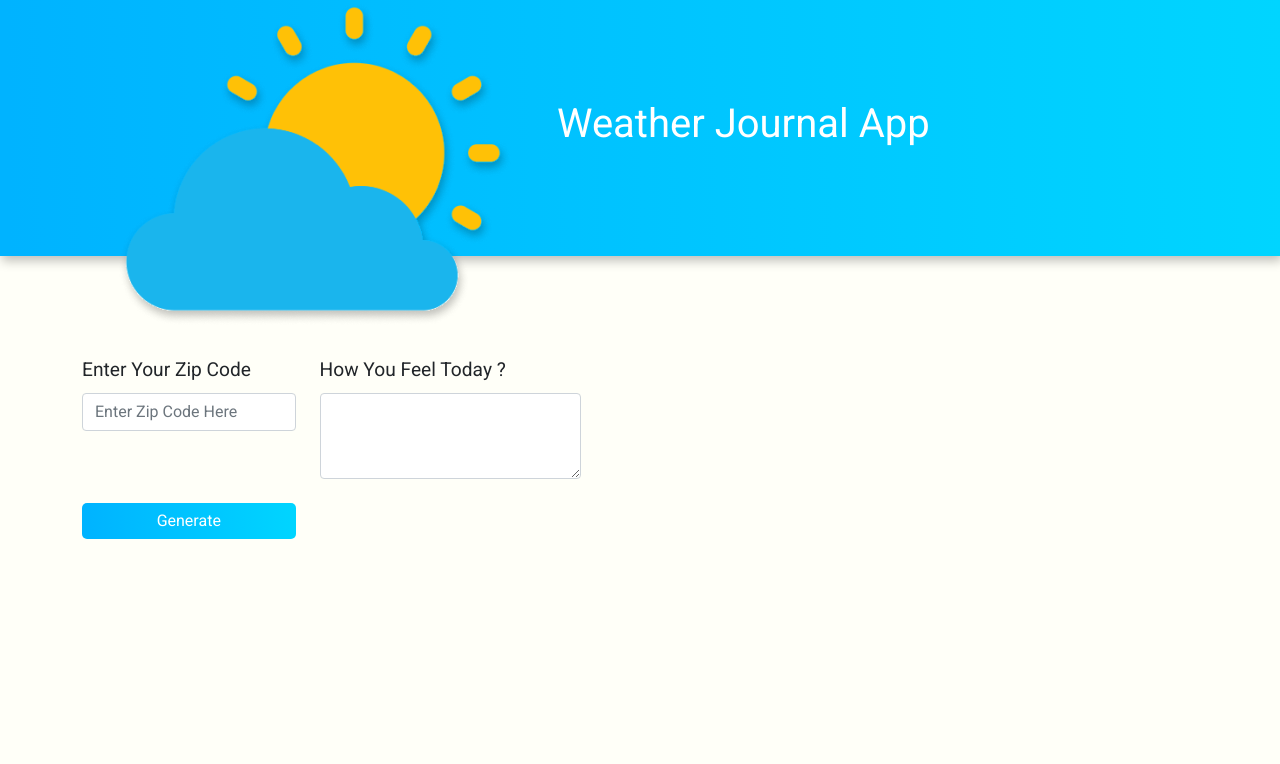
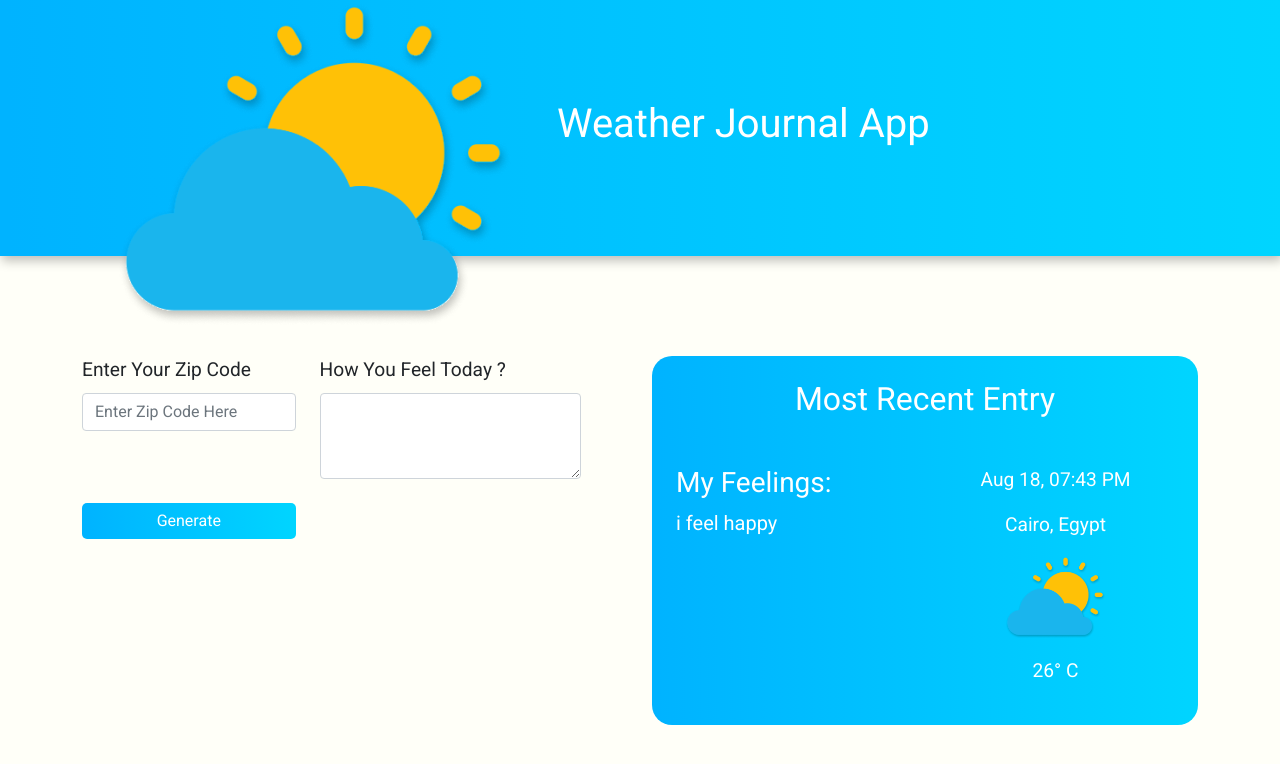
Before and after one commit to MahmoudFahiem/weather-journal-app, a website: page public/index.html in a window 1280 px wide. Drawn offline with nearby package versions, Linux system fonts and the light colour scheme; a web font is replaced by a local one.

Commit message:
feat: Create Most Recent Entry Section UI

```diff
--- a/public/css/style.css
+++ b/public/css/style.css
@@ -61,6 +61,18 @@ section.app-body .form-control::placeholder {
 }
 
 /*
+** Most Recent Entry **
+*/
+
+section.most-recent-entry {
+    background: var(--primary-light);
+    background: linear-gradient(269.25deg, var(--primary-light) 0%, var(--primary-dark) 99.35%);
+    border-radius: 20px;
+    color: #fff;
+}
+
+
+/*
 ** Components **
 */
 
--- a/public/index.html
+++ b/public/index.html
@@ -52,8 +52,28 @@
               </div>
             </form>
           </section>
-          <aside class="col-md-6">
-
+          <aside class="col-md-6 pt-3 pt-md-0">
+            <section class="most-recent-entry pt-4 pb-4">
+              <div class="container">
+                <div class="row">
+                  <h2 class="text-capitalize text-center mb-5">most recent entry</h2>
+                  <section class="col-md-6 user-feelings">
+                    <h3 class="text-capitalize">my feelings:</h3>
+                    <p class="lead">
+                      i feel happy
+                    </p>
+                  </section>
+                  <section class="col-md-6 weather-info text-center">
+                    <p class="date">Aug 18, 07:43 PM</p>
+                    <p class="location text-capitalize">Cairo, Egypt</p>
+                    <div class="img-container w-50 m-auto">
+                      <img class="img-fluid" src="imgs/logo.png" alt="weather-icon">
+                    </div>
+                    <p class="temp"><span class="temp-value">26</span>&#176; C</p>
+                  </section>
+                </div>
+              </div>
+            </section>
           </aside>
         </div>
       </div>
```
Also changed, not shown: 1 other file.
